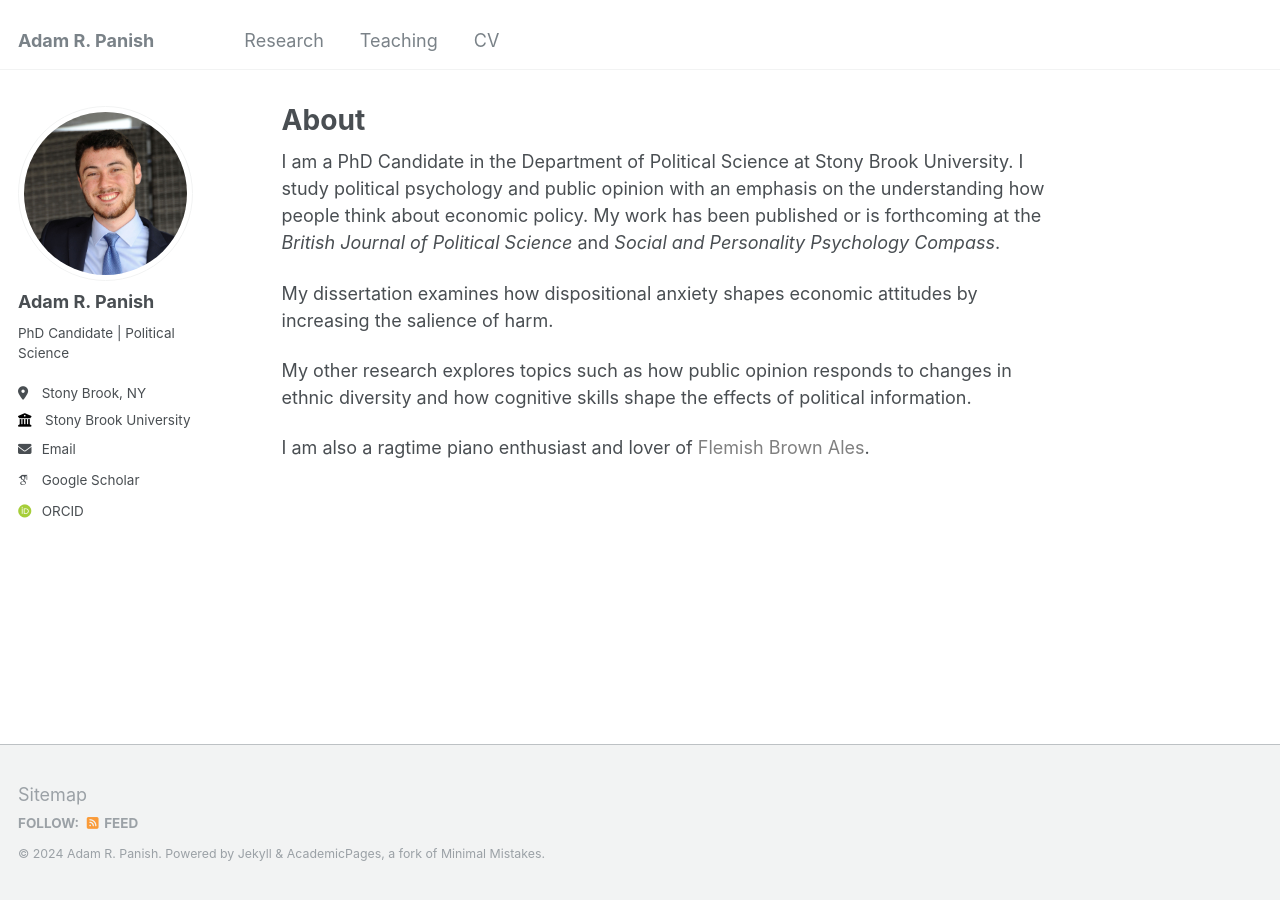
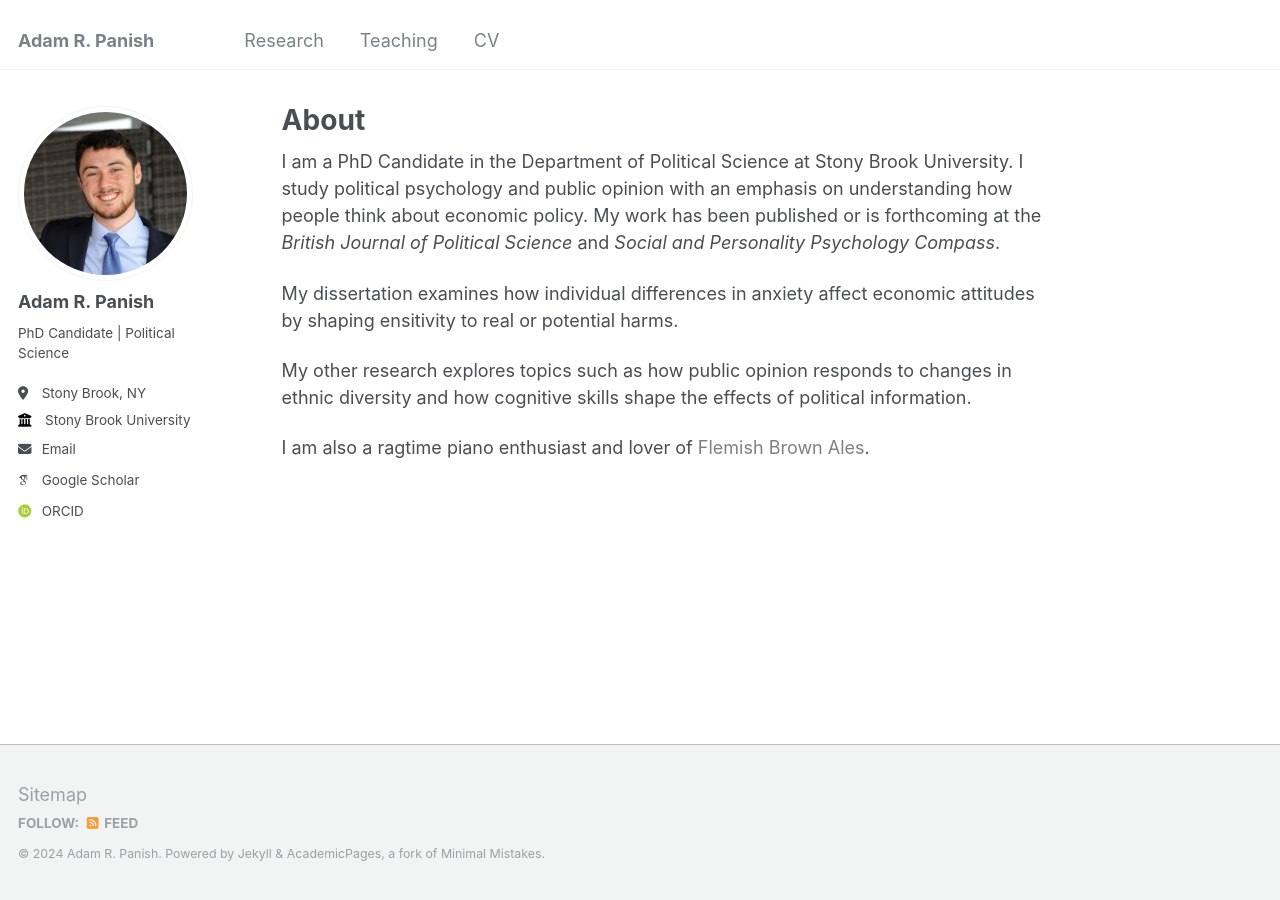
Before and after one commit to adampanish/adampanish.github.io, a Jekyll site: the page built from _pages/about.md, in a window 1280 px wide. Built offline with Jekyll 4.4.1, drawn with Linux system fonts in a browser that asks for light colours; some web fonts are replaced.

Commit message:
Update about.md

```diff
--- a/_pages/about.md
+++ b/_pages/about.md
@@ -7,9 +7,9 @@ redirect_from:
   - /about.html
 ---
 
-I am a PhD Candidate in the Department of Political Science at Stony Brook University. I study political psychology and public opinion with an emphasis on the understanding how people think about economic policy. My work has been published or is forthcoming at the *British Journal of Political Science* and *Social and Personality Psychology Compass*.
+I am a PhD Candidate in the Department of Political Science at Stony Brook University. I study political psychology and public opinion with an emphasis on understanding how people think about economic policy. My work has been published or is forthcoming at the *British Journal of Political Science* and *Social and Personality Psychology Compass*.
 
-My dissertation examines how dispositional anxiety shapes economic attitudes by increasing the salience of harm.
+My dissertation examines how individual differences in anxiety affect economic attitudes by shaping ensitivity to real or potential harms.
 
 My other research explores topics such as how public opinion responds to changes in ethnic diversity and how cognitive skills shape the effects of political information.
 
```
